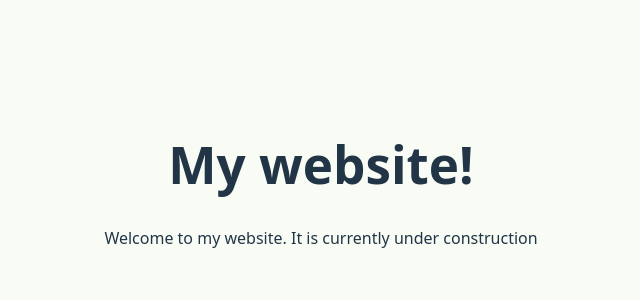
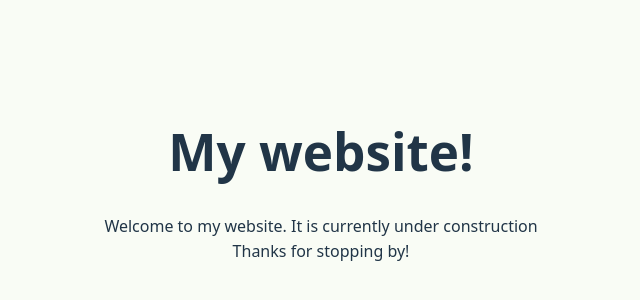
Before and after one commit to KrzysiekLipiec/personal-website, a React (Vite) app: page / in a window 1280 px wide. Shown: the part 216-516 px from the top of the page, without its empty margins (319-959 px from the left). Built offline with nearby package versions, Linux system fonts and the light colour scheme.

Commit message:
testing update on merge #6

```diff
--- a/src/App.tsx
+++ b/src/App.tsx
@@ -5,6 +5,7 @@ function App() {
     <>
       <h1>My website!</h1>
       <p>Welcome to my website. It is currently under construction</p>
+      <p style={{ marginTop: "-15px" }}>Thanks for stopping by!</p>
     </>
   );
 }
```
